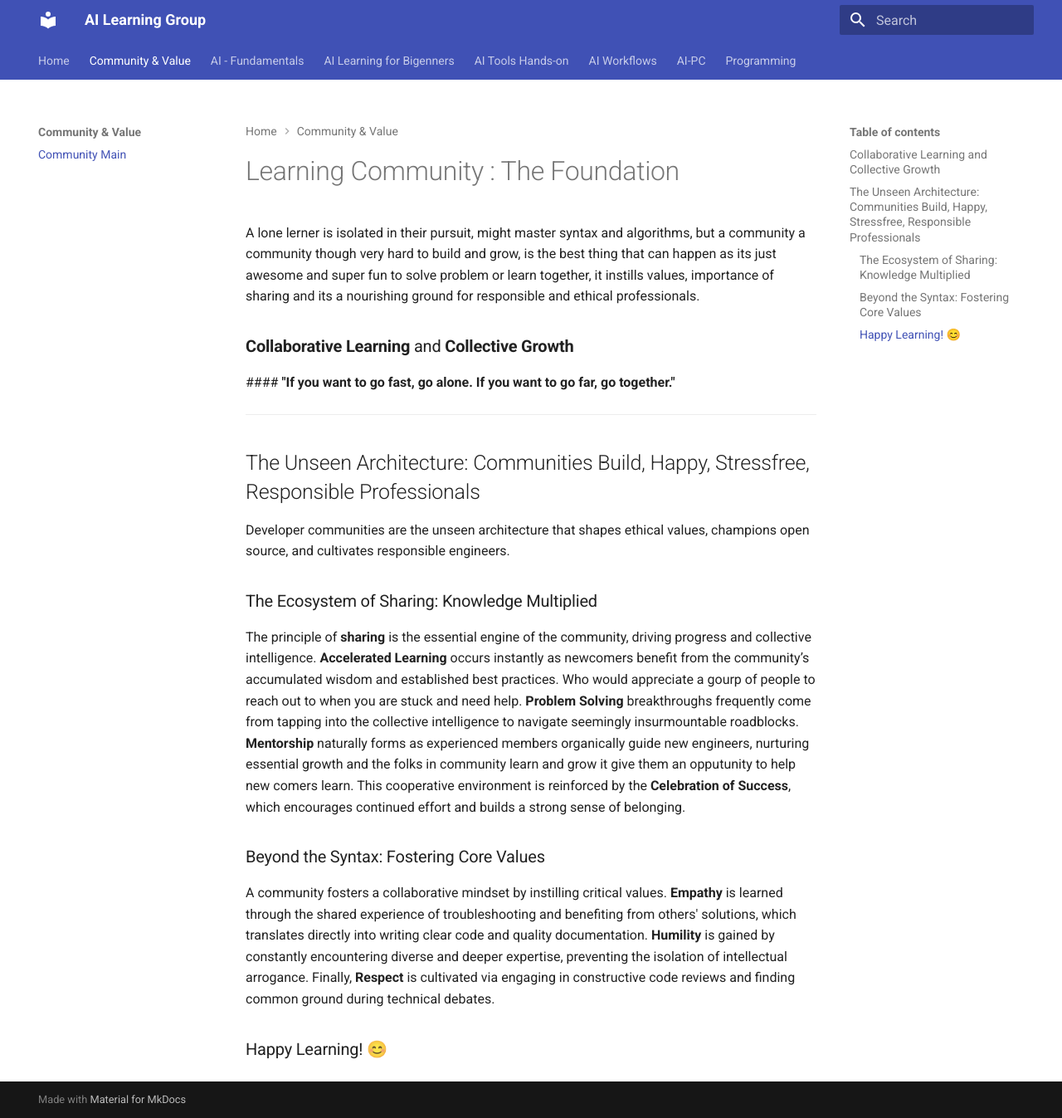
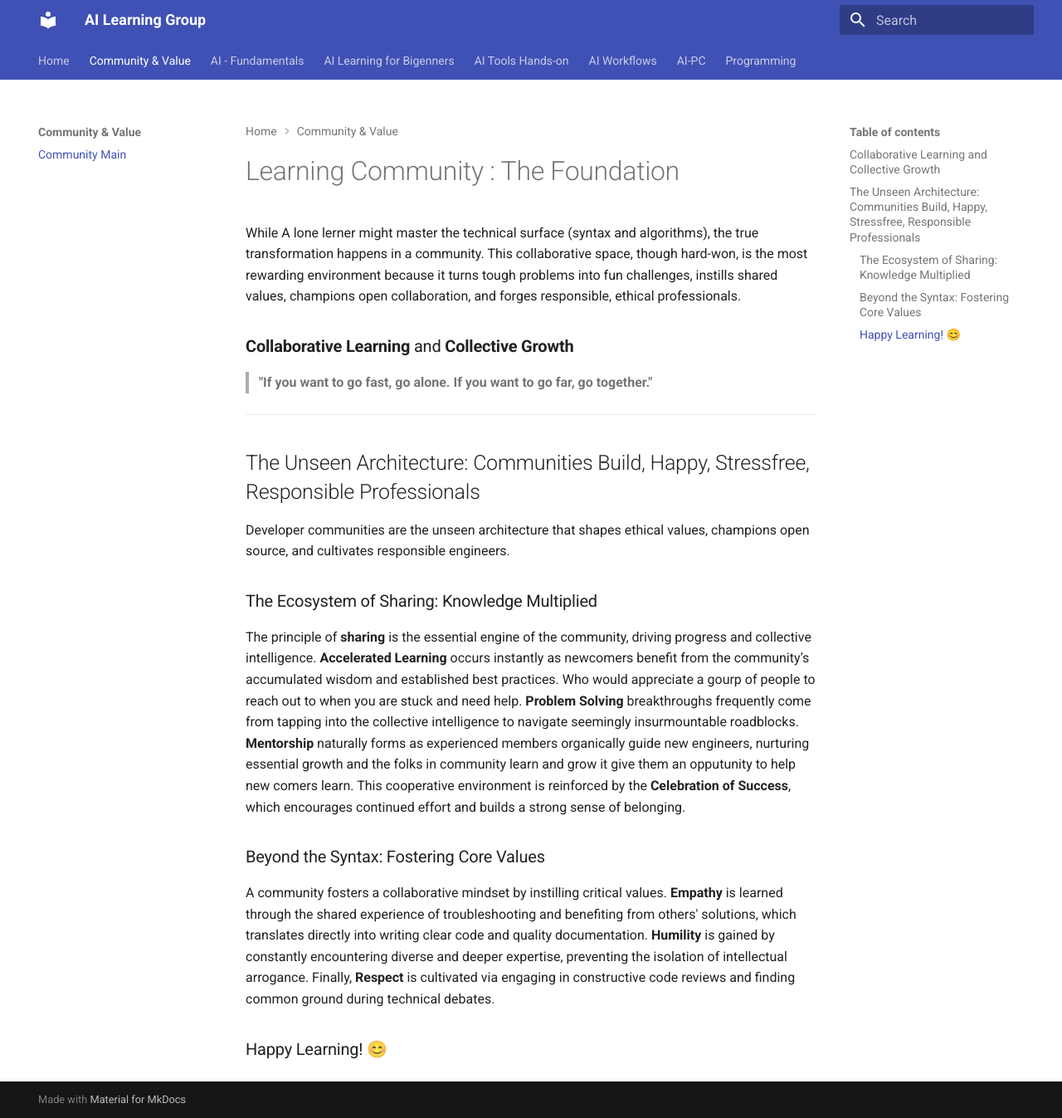
Before and after one commit to tejomayee-tech/toronto_ai_learning_group, an MkDocs documentation site: the page built from docs/community-values-guidelines/Community-main.md, in a window 1280 px wide and 1347 px high. Shown: the whole window at 83% size. Built offline with MkDocs 1.6.1 and Material for MkDocs 9.7.7, drawn with Linux system fonts in a browser that asks for light colours.

Commit message:
fix Commuinity main

```diff
--- a/docs/community-values-guidelines/Community-main.md
+++ b/docs/community-values-guidelines/Community-main.md
@@ -1,10 +1,11 @@
 # Learning Community : The Foundation
 
-A lone lerner is isolated in their pursuit, might master syntax and algorithms, but a community a community though very hard to build and grow, is the best thing that can happen as its just awesome and super fun to solve problem or learn together, it instills values, importance of sharing and its a nourishing ground for responsible and ethical professionals.
+While A lone lerner might master the technical surface (syntax and algorithms), the true transformation happens in a community. This collaborative space, though hard-won, is the most rewarding environment because it turns tough problems into fun challenges, instills shared values, champions open collaboration, and forges responsible, ethical professionals.
+
 
 ### **Collaborative Learning** and **Collective Growth**
 
-  #### **"If you want to go fast, go alone. If you want to go far, go together."**
+  > **"If you want to go fast, go alone. If you want to go far, go together."**
 
 
 ---
```
